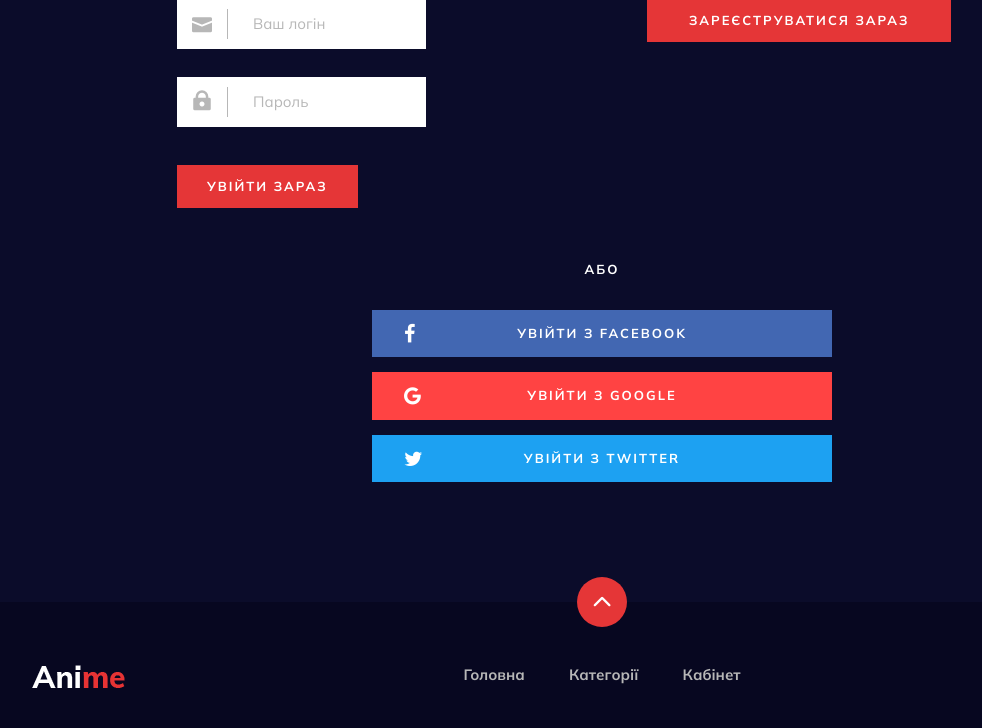
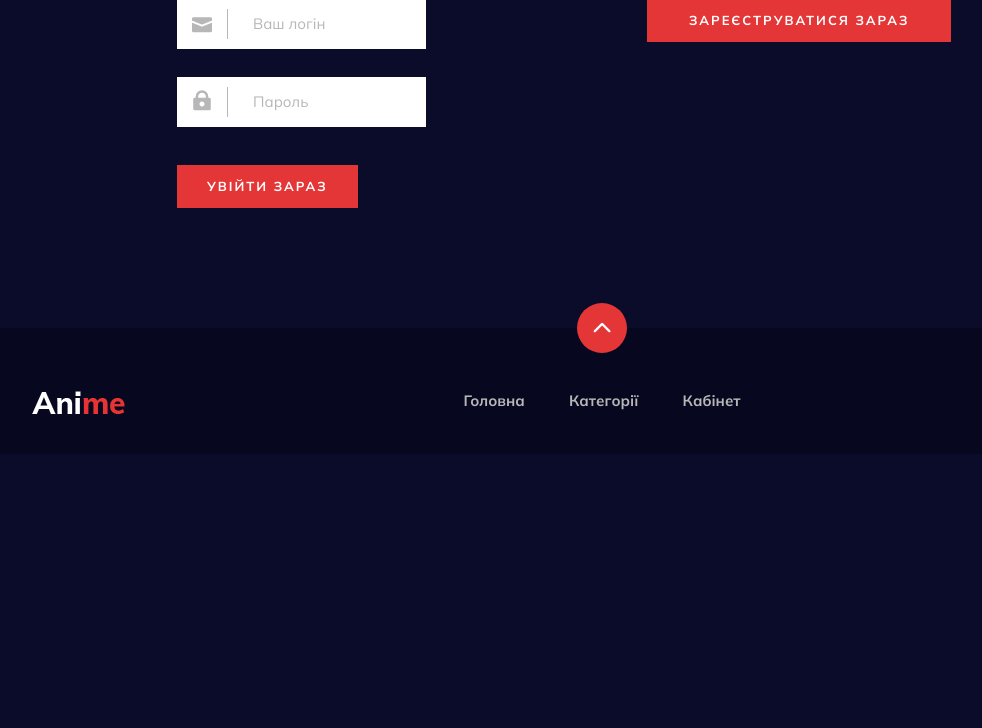
Before and after one commit to nonamecat19/flask-anime-website, a Flask app: page /login in a window 1280 px wide. Shown: the part 658-1386 px from the top of the page, without its empty margins (38-1020 px from the left). After the commit the page ends 1072 px from the top, so only its background shows below. Run offline with Flask 2, Linux system fonts and the light colour scheme; some libraries are stand-ins or nearby versions.

Commit message:
login deleted google auth

```diff
--- a/templates/login.html
+++ b/templates/login.html
@@ -57,20 +57,6 @@
                     </div>
                 </div>
             </div>
-            <div class="login__social">
-                <div class="row d-flex justify-content-center">
-                    <div class="col-lg-6">
-                        <div class="login__social__links">
-                            <span>або</span>
-                            <ul>
-                                <li><a href="#" class="facebook"><i class="fa fa-facebook"></i> Увійти з Facebook</a></li>
-                                <li><a href="#" class="google"><i class="fa fa-google"></i> Увійти з Google</a></li>
-                                <li><a href="#" class="twitter"><i class="fa fa-twitter"></i> Увійти з Twitter</a></li>
-                            </ul>
-                        </div>
-                    </div>
-                </div>
-            </div>
         </div>
     </section>
     <!-- Ввійти Section End -->
```
